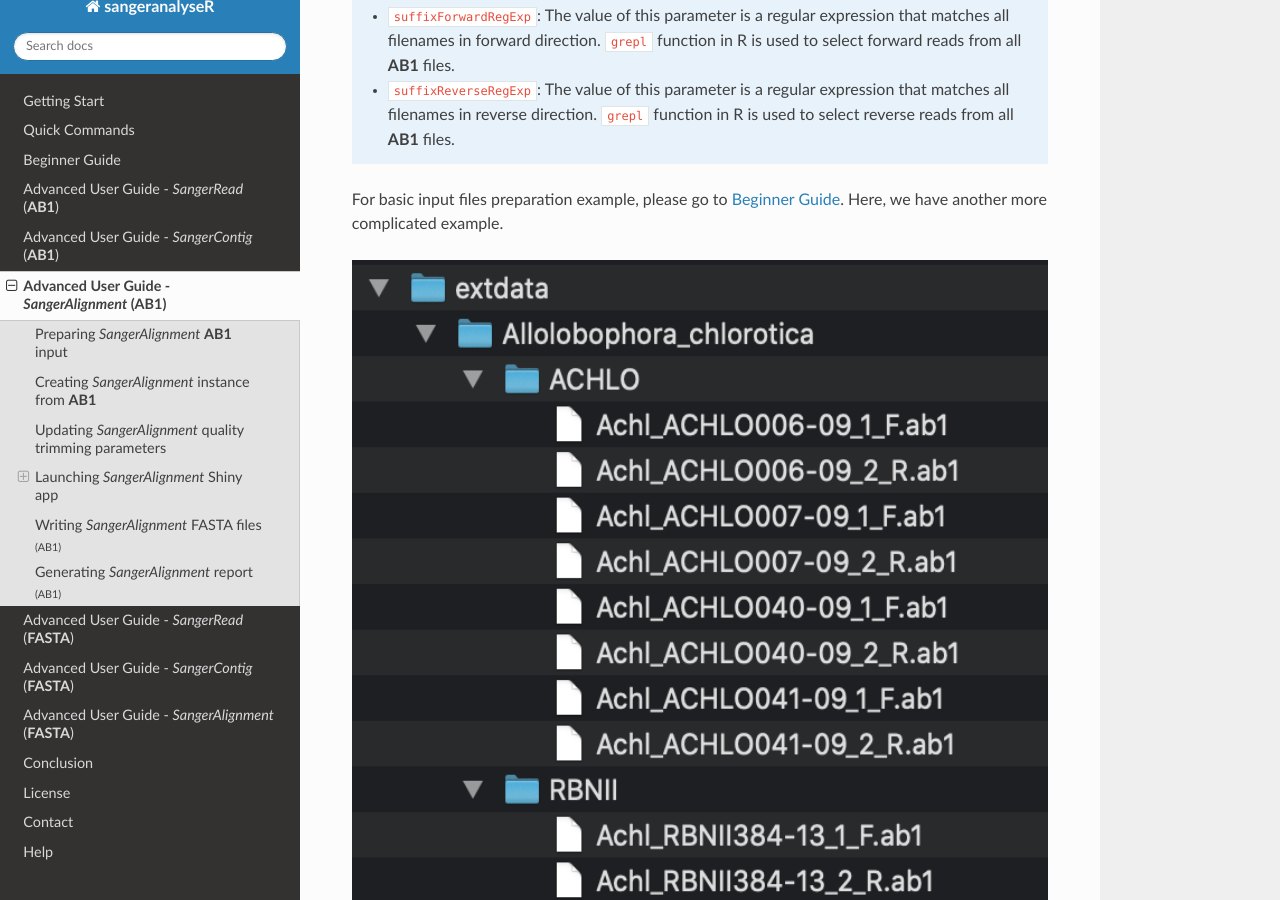
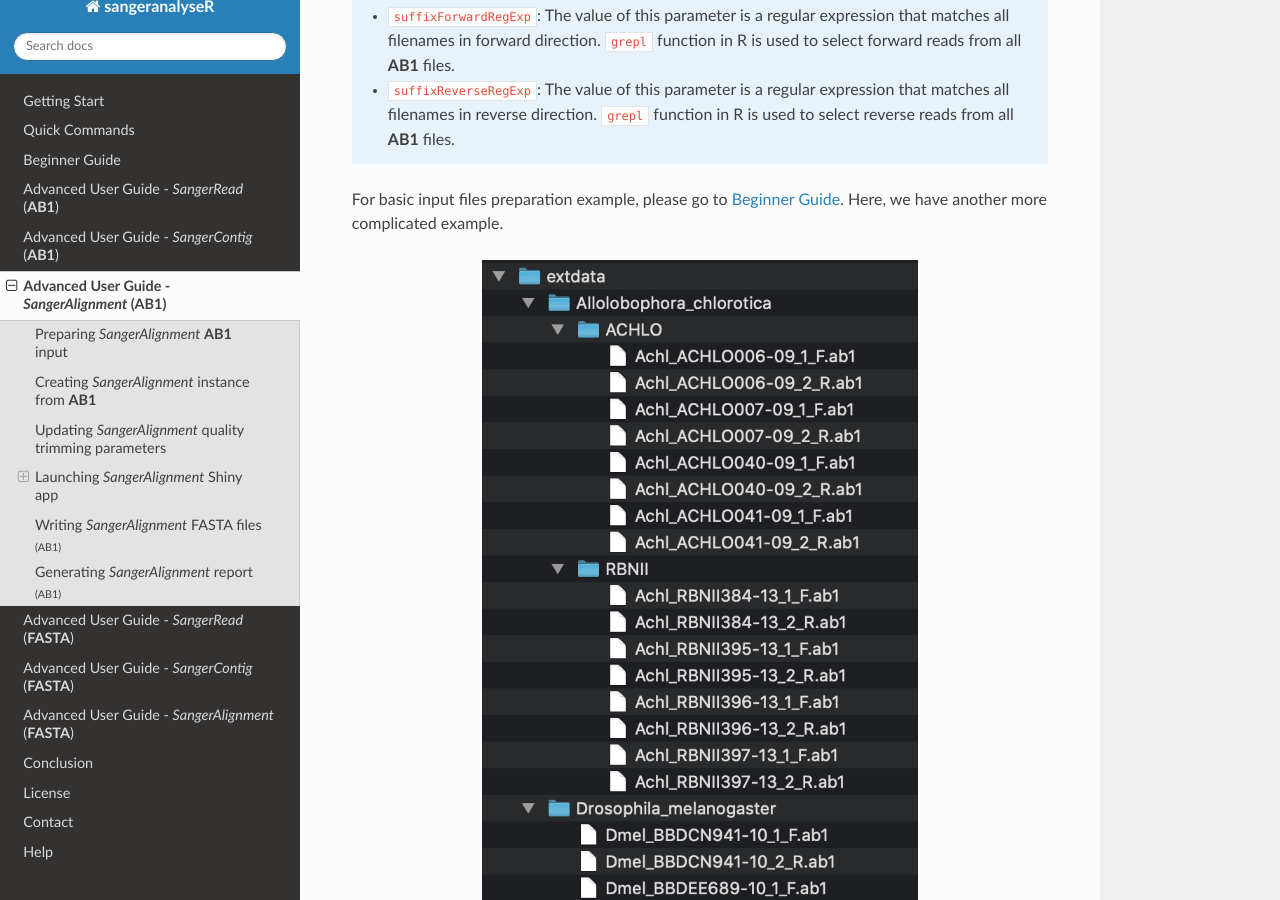
Before and after one commit to roblanf/sangeranalyseR, a Sphinx documentation site: the page built from docs/source/content/advance_user_SangerAlignment_ab1.rst, in a window 1280 px wide and 900 px high, scrolled down 1079 px. Built offline with Sphinx 7.4.7 and the Read the Docs theme 2.0.0, drawn with Linux system fonts in a browser that asks for light colours.

Commit message:
Update SangerRead read the doc image scale

```diff
--- a/docs/source/content/advance_user_SangerAlignment_ab1.rst
+++ b/docs/source/content/advance_user_SangerAlignment_ab1.rst
@@ -42,7 +42,7 @@
 .. _SangerAlignment_file_structure_complex:
 .. figure::  ../image/SangerAlignment_file_structure_complex.png
    :align:   center
-   :scale:   120 %
+   :scale:   70 %
 
    Figure 2. Input ab1 files inside the parent directory, :code:`./tmp/`.
 
@@ -124,7 +124,7 @@
 .. _SangerAlignment_ShinyApp_1:
 .. figure::  ../image/SangerAlignment_ShinyApp_1.png
    :align:   center
-   :scale:   25 %
+   :scale:   40 %
 
    Figure 4. *SangerAlignment* Shiny app initial page - *SangerAlignment* Page.
 
@@ -133,7 +133,7 @@
 .. _SangerAlignment_ShinyApp_2:
 .. figure::  ../image/SangerAlignment_ShinyApp_2.png
    :align:   center
-   :scale:   30 %
+   :scale:   50 %
 
    Figure 5. *SangerAlignment* Page - contigs alignment result.
 
@@ -142,7 +142,7 @@
 .. _SangerAlignment_ShinyApp_3:
 .. figure::  ../image/SangerAlignment_ShinyApp_3.png
    :align:   center
-   :scale:   60 %
+   :scale:   50 %
 
    Figure 6. *SangerAlignment* Page - phylogenetic tree result.
 
@@ -154,7 +154,7 @@
 .. _SangerAlignment_ShinyApp_5:
 .. figure::  ../image/SangerAlignment_ShinyApp_5.png
    :align:   center
-   :scale:   25 %
+   :scale:   37 %
 
    Figure 7. *SangerAlignment* Shiny app - *SangerContig* page.
 
@@ -163,14 +163,14 @@
 .. _SangerAlignment_ShinyApp_6:
 .. figure::  ../image/SangerAlignment_ShinyApp_6.png
    :align:   center
-   :scale:   30 %
+   :scale:   50 %
 
    Figure 8. *SangerContig* page - contig-related parameters, genetic code and reference amino acid sequence.
 
 .. _SangerAlignment_ShinyApp_7:
 .. figure::  ../image/SangerAlignment_ShinyApp_7.png
    :align:   center
-   :scale:   30 %
+   :scale:   50 %
 
    Figure 9. *SangerContig* page - reads alignment and difference data frame.
 
@@ -182,7 +182,7 @@
 .. _SangerAlignment_ShinyApp_8:
 .. figure::  ../image/SangerAlignment_ShinyApp_8.png
    :align:   center
-   :scale:   25 %
+   :scale:   35 %
 
    Figure 10. *SangerAlignment* Shiny app - *SangerRead* page.
 
@@ -191,7 +191,7 @@
 .. _SangerAlignment_ShinyApp_9:
 .. figure::  ../image/SangerAlignment_ShinyApp_9.png
    :align:   center
-   :scale:   45 %
+   :scale:   30 %
 
    Figure 11. *SangerRead* page - Trimming Method 1 (M1): ‘Modified Mott Trimming’ UI.
 
@@ -200,7 +200,7 @@
 .. _SangerAlignment_ShinyApp_10:
 .. figure::  ../image/SangerAlignment_ShinyApp_10.png
    :align:   center
-   :scale:   45 %
+   :scale:   30 %
 
    Figure 12. *SangerRead* page - Trimming Method 2 (M2): ‘Trimmomatics Sliding Window Trimming’ UI.
 
```
Also changed, not shown: 4 other files.
